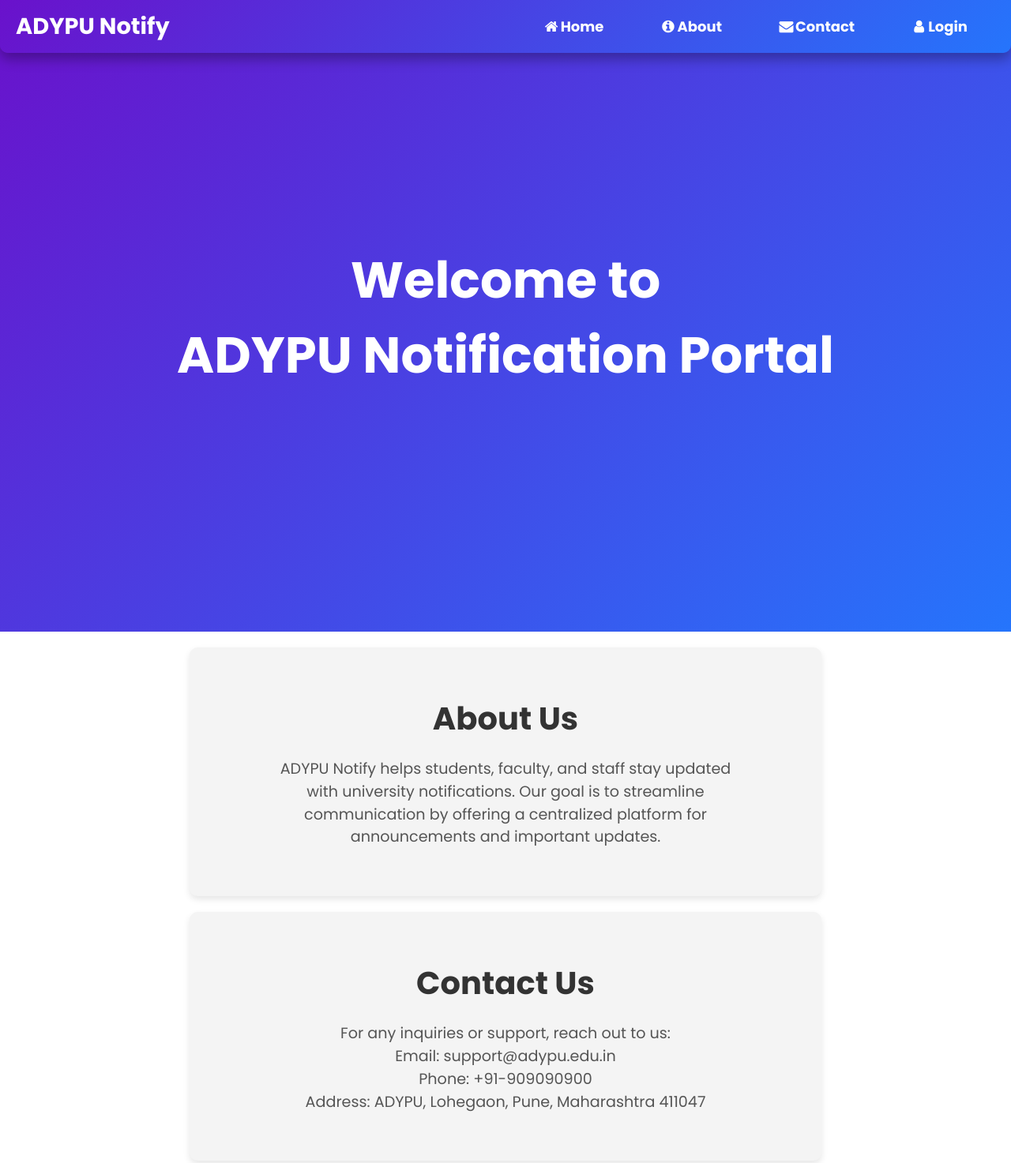
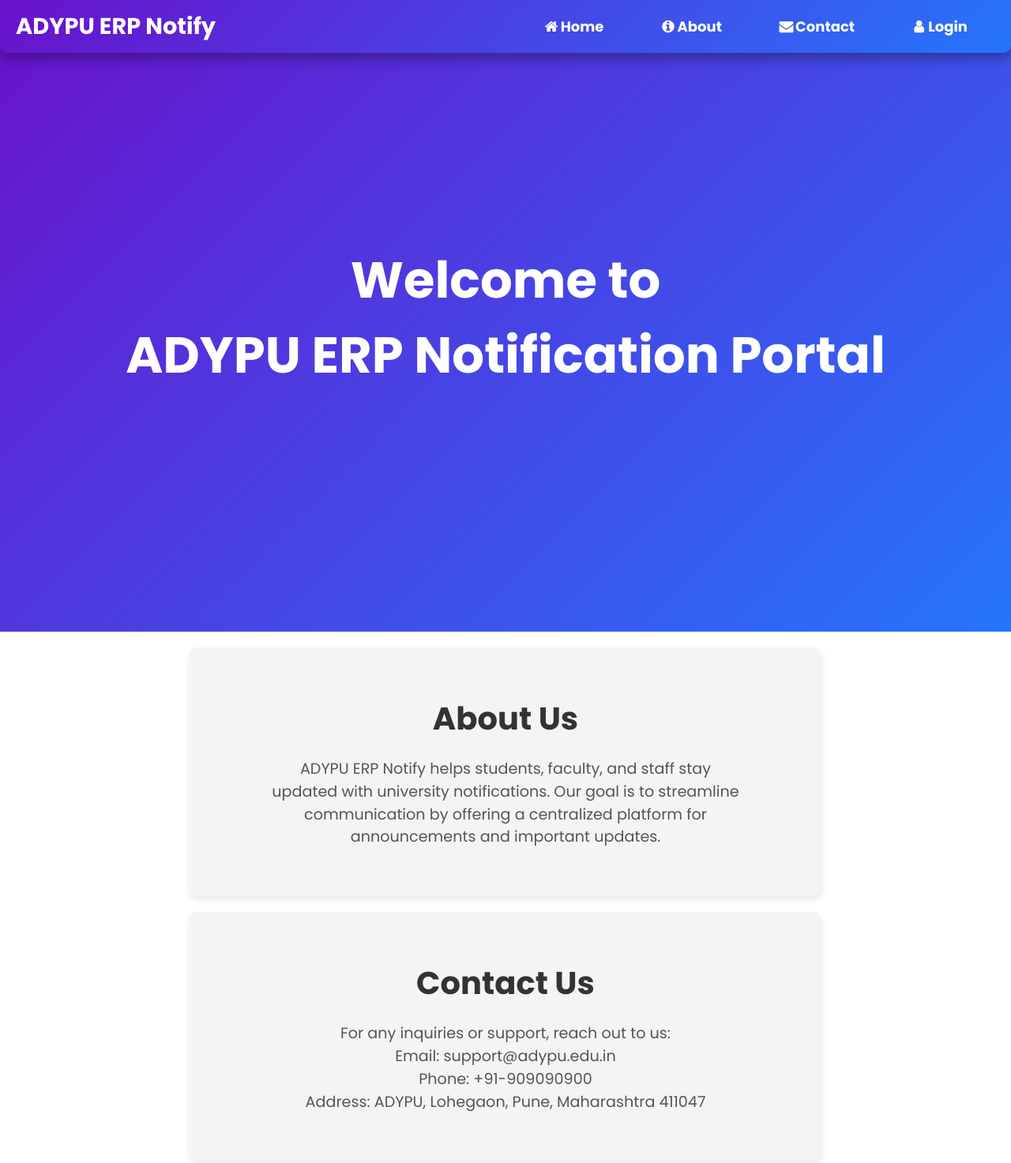
Before and after one commit to RohitKumarGupta10/ERP---Employee-Notification-System, a plain HTML site: page index.html in a window 1280 px wide. Shown: the top 1473 px of the page at 79% size. Drawn offline with Linux system fonts and the light colour scheme.

Commit message:
Update index.html

```diff
--- a/index.html
+++ b/index.html
@@ -14,7 +14,7 @@
     <!-- Navbar -->
     <nav class="navbar">
       <div class="nav-container">
-        <a href="#home" class="logo">ADYPU Notify</a>
+        <a href="#home" class="logo">ADYPU ERP Notify</a>
         <div class="hamburger" id="hamburger-menu">
           <div class="bar"></div>
           <div class="bar"></div>
@@ -42,7 +42,7 @@
       <div class="home-content">
         <h1>
           Welcome to <br />
-          ADYPU Notification Portal
+          ADYPU ERP Notification Portal
         </h1>
       </div>
     </section>
@@ -52,7 +52,7 @@
       <div class="about-content">
         <h2>About Us</h2>
         <p>
-          ADYPU Notify helps students, faculty, and staff stay updated with
+          ADYPU ERP Notify helps students, faculty, and staff stay updated with
           university notifications. Our goal is to streamline communication by
           offering a centralized platform for announcements and important
           updates.
```
